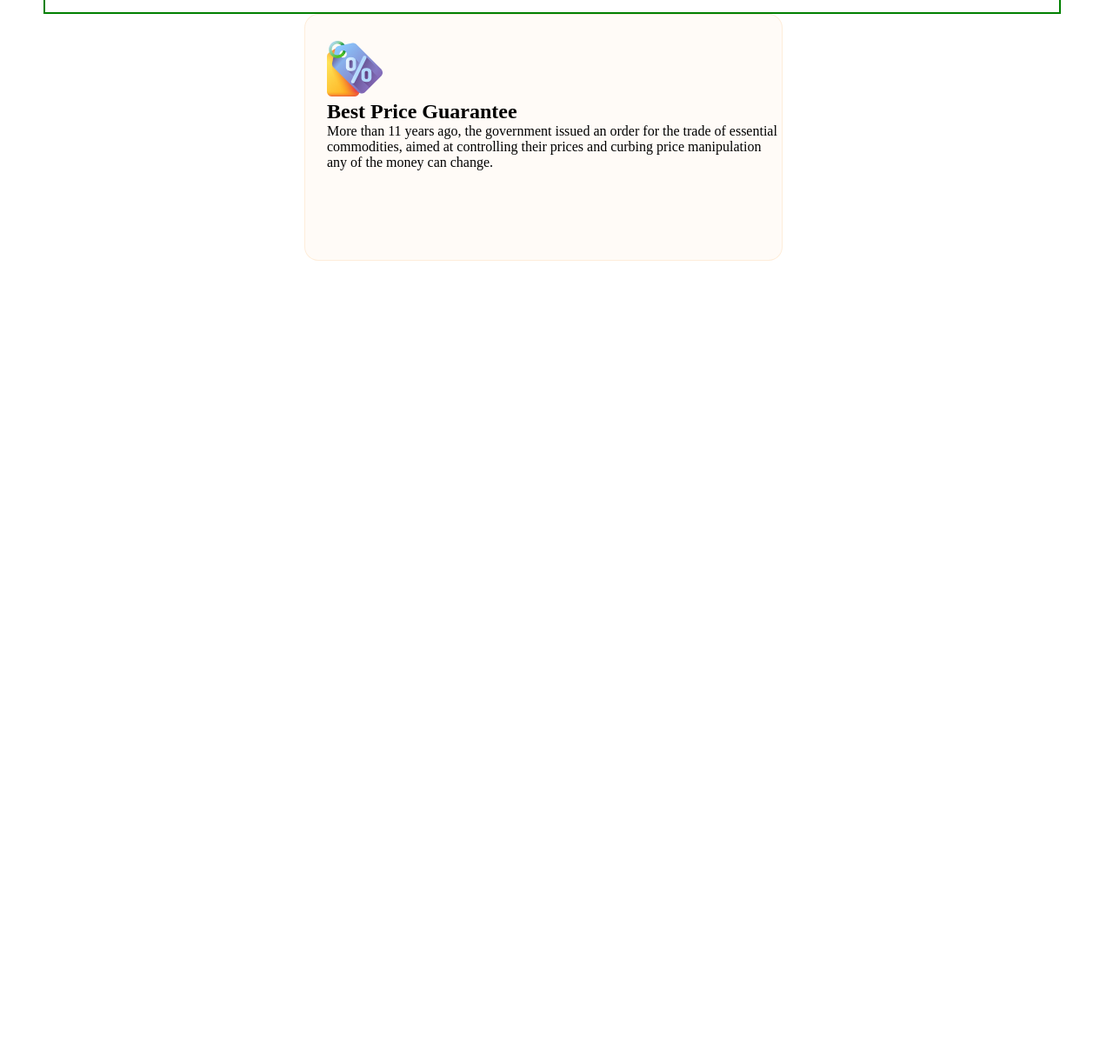
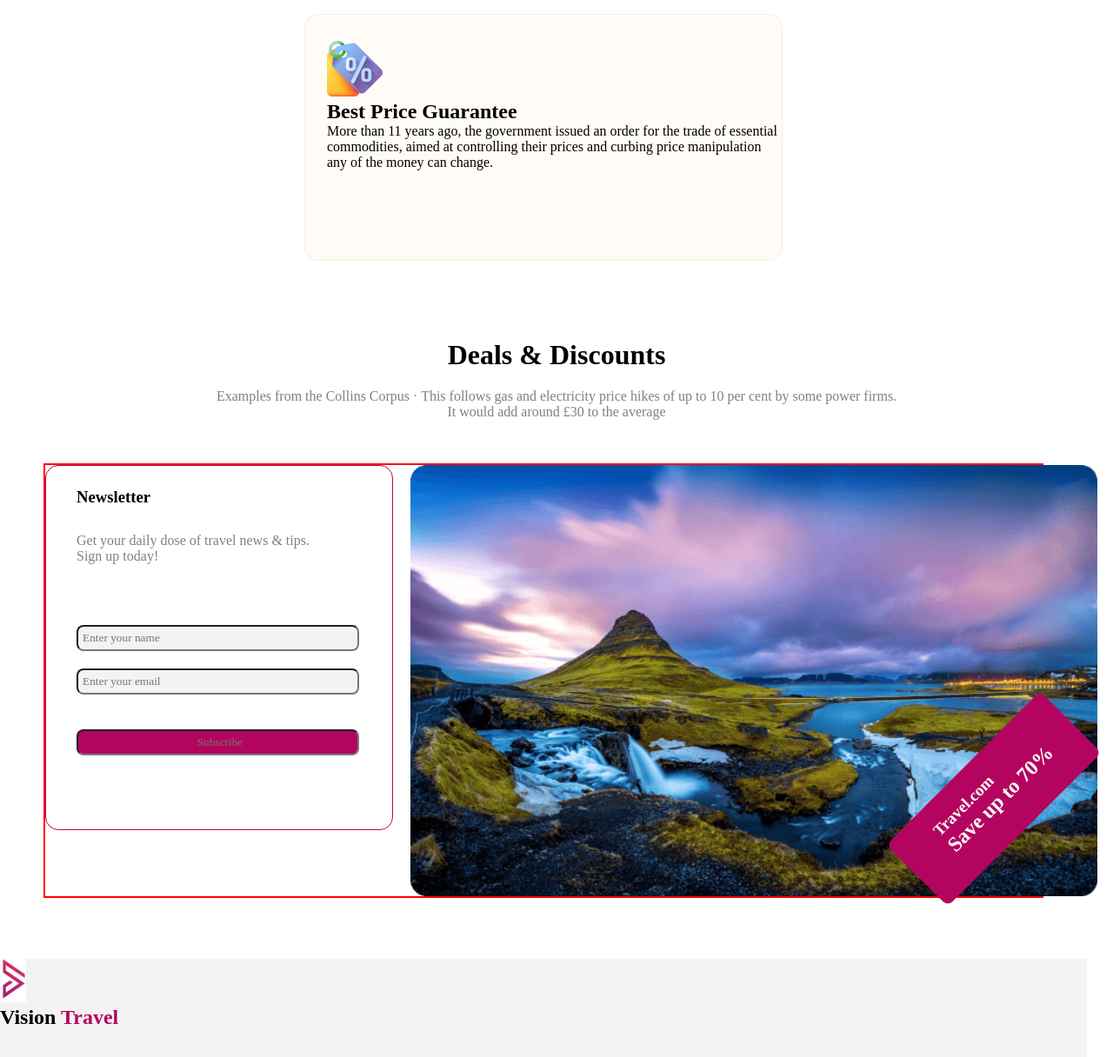
Before and after one commit to 325588/second-assigntment, a plain HTML site: page index.html in a window 1280 px wide. Shown: the part 2825-4041 px from the top of the page at 87% size. Before the commit the page ends 3125 px from the top, so only its background shows below. Drawn offline with Linux system fonts and the light colour scheme.

Commit message:
add all repo work

```diff
--- a/index.html
+++ b/index.html
@@ -109,12 +109,42 @@
                 <p>More than 11 years ago, the government issued an order for the trade of essential commodities, aimed at controlling their prices and curbing price manipulation any of the money can change.</p>
 
             </div>
+            <div class="deals">
+                <h1>Deals & Discounts</h1>
+                <p style="padding-top: 20px;color: grey;">Examples from the Collins Corpus · This follows gas and electricity price hikes of up to 10 per cent by some power firms.<br> It would add around £30 to the average</p>
+            </div>
+            <div class="section">
+                <div class="news">
+                    <h3>Newsletter</h3>
+                    <p style="padding-top: 30px;color: grey;">Get your daily dose of travel news & tips.<br> Sign up today!</p>
+                    <input class="inputt" style="width: 325px;height: 30px;border-radius: 8px;padding-left: 5px; background: rgba(19, 19, 24, 0.05);" type="text" placeholder="Enter your name">
+                    <input class="inputt1" style="width: 325px;height: 30px;border-radius: 8px;padding-left: 5px; background: rgba(19, 19, 24, 0.05);" type="text" placeholder="Enter your email">
+                    <input class="inputt1" style="width: 325px;
+                    height: 30px;border-radius: 8px;padding-left: 5px; margin-top: 40px;background-color:rgb(179, 5, 95);text-align: center;" type="text" placeholder="Subscribe">
+                    <div class="boxx"><h3>Travel.com</h3>
+                        <h2>Save up to 70%</h2>
+                    </div>
+
+                </div>
+                <div class="hill">
+                    <img class="set-up" style="padding-left: 20px;" src="Images/Rectangle 8 (1).png" alt="">
+
+
+                </div>
+            </div>
 
 
 
 
     </main>
     <footer>
+        <div class="trand">
+            <img class="vision-pic" src="vision.jpg" alt="">
+            <h2 class="another">Vision <span style="color:rgb(179, 5, 95)">Travel</span> </h2>
+
+            </h2>
+
+        </div>
 
     </footer>
 
--- a/style.css
+++ b/style.css
@@ -182,7 +182,7 @@ ul{
     margin-top: 40px;
     margin-left: 50px;
     margin-right: 30px;
-    border: 2px solid green;
+
     display:flex;
     justify-content: space-around;
 }
@@ -219,3 +219,54 @@ padding-left: 25px;
 
 
 }
+.deals{
+    text-align: center;
+    margin-top: 90px;
+}
+.section{
+    width: 1150px;
+    height: 500px;
+    border: 2px solid red;
+    margin-left: 50px;
+    margin-right: 30px;
+    margin-top: 50px;
+    display: flex;
+}
+.news{
+    height: 420px;
+    width: 400px;
+    border:1px solid rgb(179, 5, 95);
+
+    border-radius: 15px;
+    padding-top: 25px;
+    padding-left: 35px;
+}
+.inputt{
+    margin-top: 70px;
+}
+.inputt1{
+    margin-top: 20px;
+    color: black;
+}
+.boxx{
+    width: 250px;
+    height: 100px;
+    border-radius: 8px;
+    background-color: rgb(179, 5, 95);
+    color: white;
+    padding-top: 20px;
+    padding-left: 50px;
+    margin-left: 930px;
+    margin-bottom: 50px;
+    position: relative;
+    transform: rotate(-45deg);
+}
+.trand{
+    width: 1250px;
+    height: 500px;
+    background: rgba(19, 19, 24, 0.05);
+    margin-top:70px;
+}
+.hill{
+    display: flex;
+}
```
